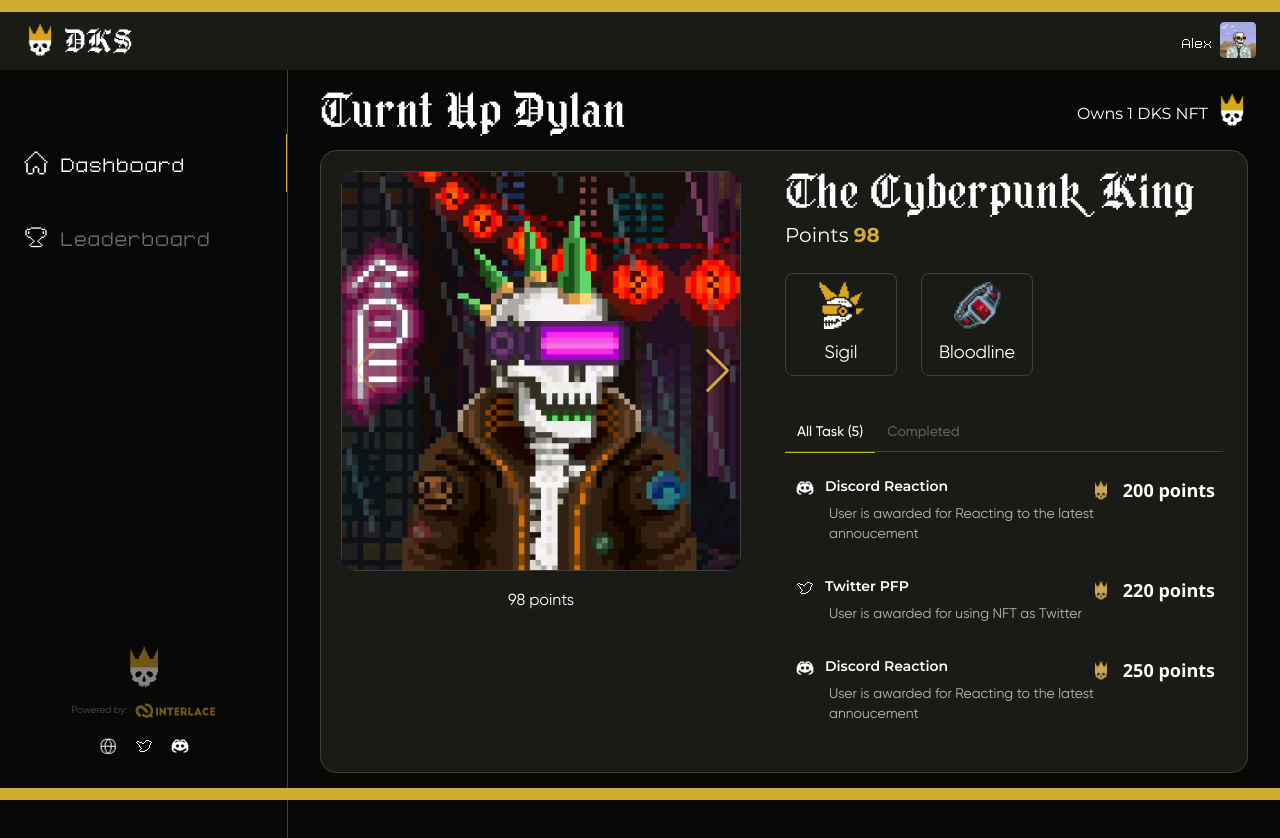
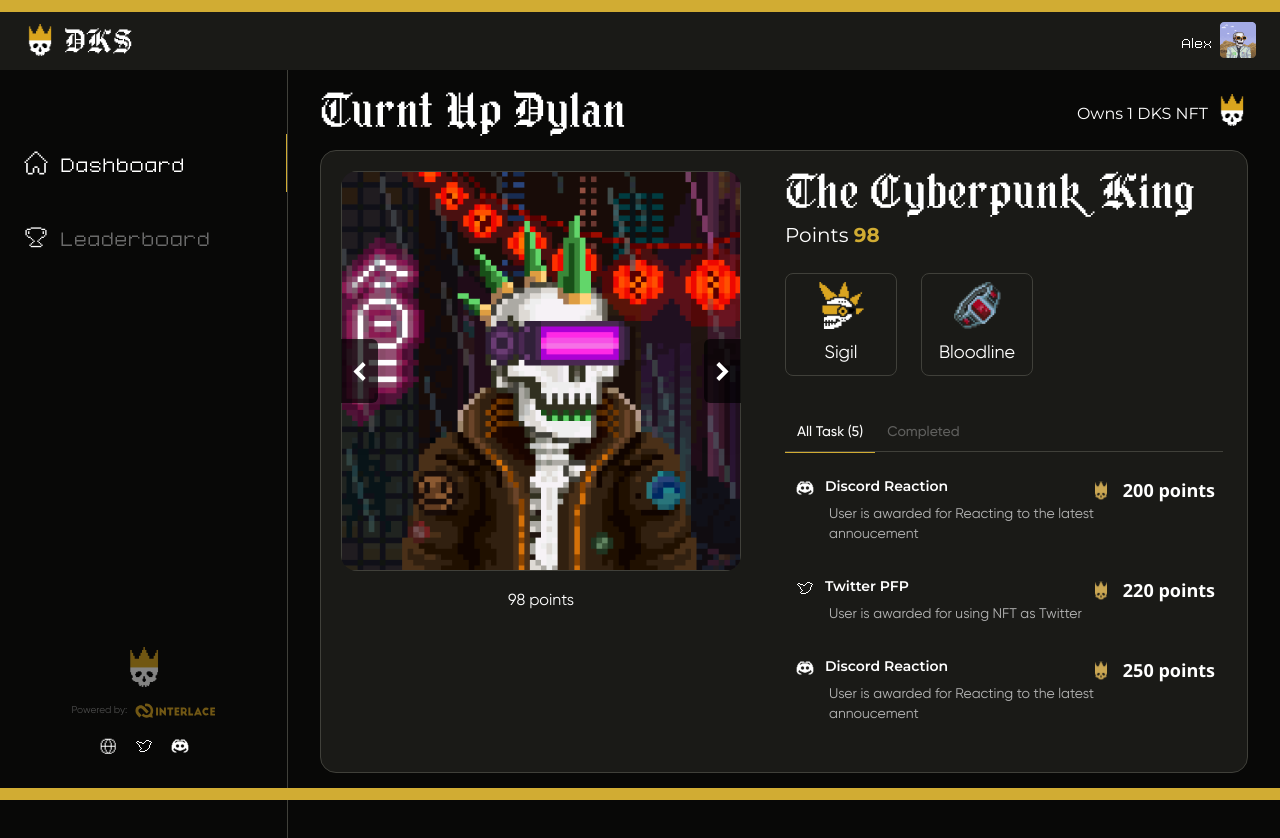
Before and after one commit to reubence/dks, a Next.js app: page /dashboard in a window 1280 px wide. Shown: the top 838 px of the page. Built offline with nearby package versions, Linux system fonts and the light colour scheme.

Commit message:
Image Carousel Arrows Done

```diff
--- a/components/image-slider.jsx
+++ b/components/image-slider.jsx
@@ -1,7 +1,7 @@
 "use client";
 import React, { useRef, useState } from "react";
 // Import Swiper React components
-import { Swiper, SwiperSlide } from "swiper/react";
+import { Swiper, SwiperSlide, useSwiper } from "swiper/react";
 
 // Import Swiper styles
 import "swiper/css";
@@ -18,9 +18,9 @@ export default function ImageSlider() {
   return (
     <>
       <Swiper
-        navigation={true}
+        navigation={false}
         modules={[Navigation]}
-        className="mySwiper text-accent"
+        className="mySwiper text-accent relative"
       >
         <SwiperSlide>
           <Image src={NFT_1} alt="Logo" unoptimized />
@@ -37,7 +37,65 @@ export default function ImageSlider() {
           {" "}
           <Image src={NFT_1} alt="Logo" unoptimized />
         </SwiperSlide>
+        <div className="absolute flex w-full justify-between top-1/2 -translate-y-1/2 z-10">
+          <div className="flex ">
+            <SwiperButton nextSlide={false} />
+          </div>
+          <div className="flex">
+            <SwiperButton nextSlide={true} />
+          </div>
+        </div>
       </Swiper>
     </>
   );
 }
+
+function SwiperButton({ nextSlide }) {
+  const swiperInst = useSwiper();
+  var content = <div></div>;
+
+  if (nextSlide && swiperInst.slides.length - 1 !== swiperInst.activeIndex) {
+    content = (
+      <button
+        className={`bg-black/70 h-16 shadow-2xl rounded-l-md px-3 py-[10px] hover:bg-black`}
+        onClick={() => swiperInst.slideNext()}
+      >
+        <svg
+          width="13"
+          height="19"
+          viewBox="0 0 13 19"
+          fill="none"
+          xmlns="http://www.w3.org/2000/svg"
+        >
+          <path
+            d="M1.75 17.5L9.75 9.5L1.75 1.5"
+            stroke="white"
+            stroke-width="4"
+          />
+        </svg>
+      </button>
+    );
+  } else {
+    content = (
+      <button
+        className={`bg-black/70 h-16 shadow-2xl rounded-r-md px-3 py-[10px] hover:bg-black`}
+        onClick={() => swiperInst.slidePrev()}
+      >
+        <svg
+          width="13"
+          height="19"
+          viewBox="0 0 13 19"
+          fill="none"
+          xmlns="http://www.w3.org/2000/svg"
+        >
+          <path
+            d="M11.25 17.5L3.25 9.5L11.25 1.5"
+            stroke="white"
+            stroke-width="4"
+          />
+        </svg>
+      </button>
+    );
+  }
+  return content;
+}
--- a/components/navigation-menu.jsx
+++ b/components/navigation-menu.jsx
@@ -79,7 +79,9 @@ export default function NavigationMenu({ isLoggedIn }) {
                   className="mr-2.5"
                   unoptimized
                 />
-                <span className="pb-2">Disconnect</span>
+                <Link href={"#"} className="pb-2">
+                  Disconnect
+                </Link>
               </PopoverContent>
             </Popover>
             <div className="ml-4 lg:hidden">
```
